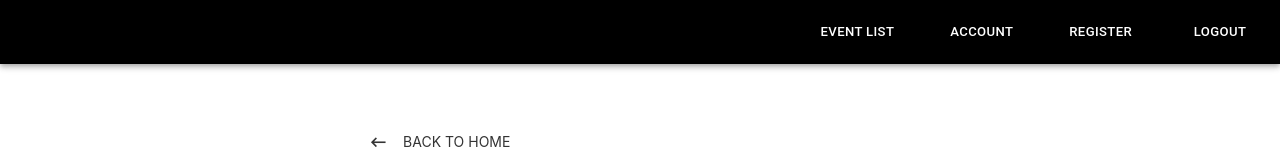
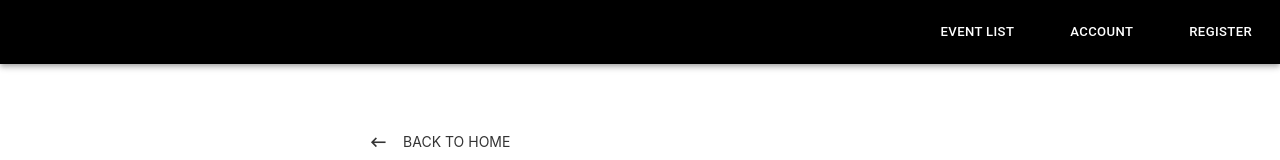
Before and after one commit to Rostislav013/event-manager, a React (Create React App) app: page /login in a window 1280 px wide. Shown: the top 160 px of the page. Built offline with nearby package versions, Linux system fonts and the light colour scheme.

Commit message:
small changes

```diff
--- a/src/components/layout/Navbar.js
+++ b/src/components/layout/Navbar.js
@@ -71,12 +71,7 @@ export default function ButtonAppBar() {
               Register
             </Button>
               </Link>
-<Button variant="contained" color="primary" style={{
-                    backgroundColor: 'black',
-                    width: "120px",
-                    }}   >
-                    Logout
-                </Button>
+
 
          </div>
         </Toolbar>
```
